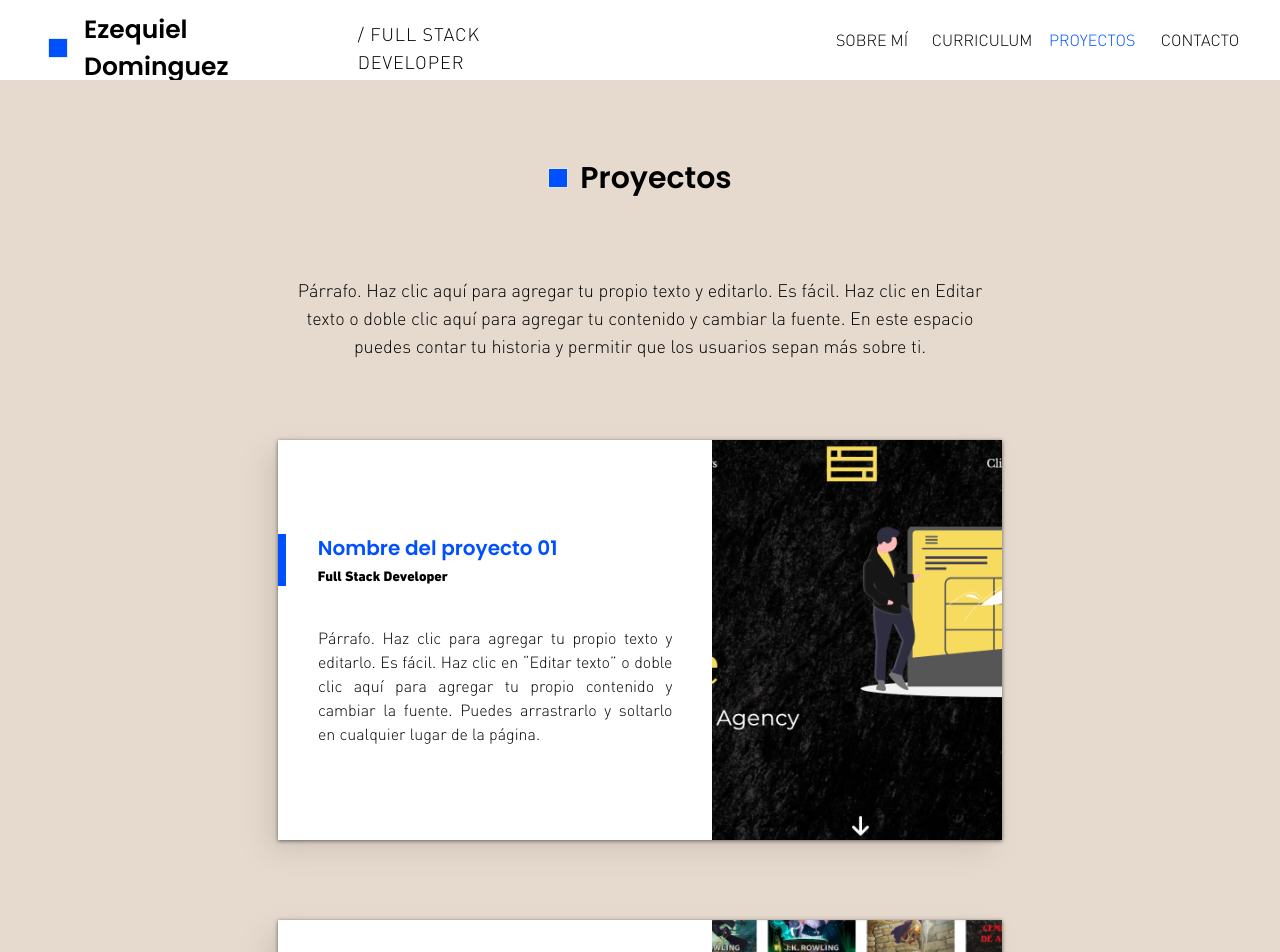
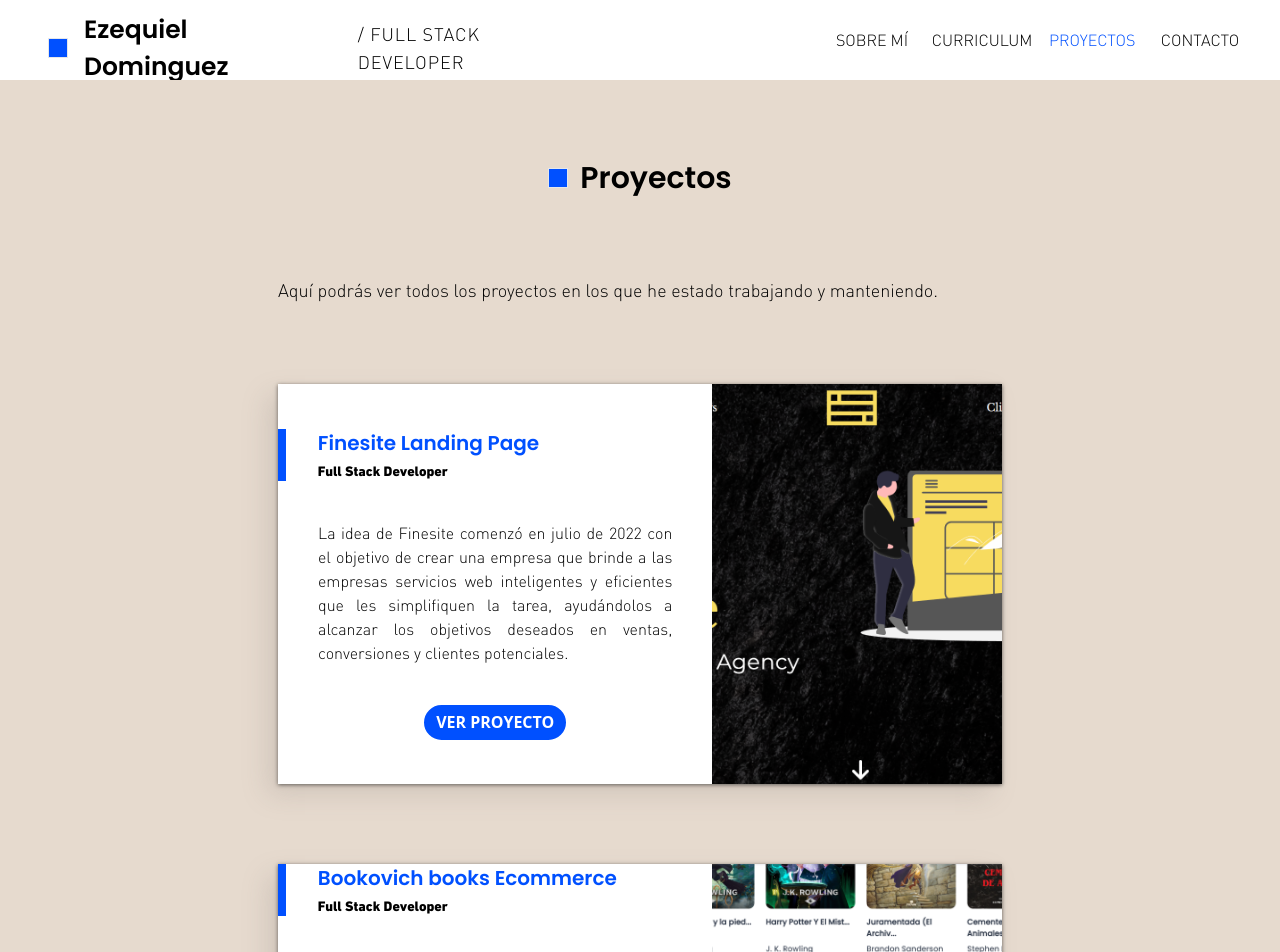
Before and after one commit to Cocahuana/portfolio_nextjs, a Next.js app: page /Proyectos in a window 1280 px wide. Shown: the top 952 px of the page. Built offline with nearby package versions, Linux system fonts and the light colour scheme.

Commit message:
Feat: add real info in Projects and btn to access those projects

```diff
--- a/src/components/templates/Projects/Projects.tsx
+++ b/src/components/templates/Projects/Projects.tsx
@@ -9,35 +9,40 @@ import IMG_beginVegan from "@/assets/images/IMG_beginVegan.jpg";
 import IMG_ecoHotel from "@/assets/images/IMG_ecoHotel.jpg";
 import IMG_ecommerce from "@/assets/images/IMG_ecommerce.png";
 import IMG_finesite from "@/assets/images/IMG_finesite.png";
+import Button from "@/components/elements/Button/Button";
 function Proyectos() {
 	const projects = [
 		{
-			title: "Nombre del proyecto 01",
+			title: "Finesite Landing Page",
 			role: "Full Stack Developer",
 			description:
-				"Párrafo. Haz clic para agregar tu propio texto y editarlo. Es fácil. Haz clic en “Editar texto” o doble clic aquí para agregar tu propio contenido y cambiar la fuente. Puedes arrastrarlo y soltarlo en cualquier lugar de la página.",
+				"La idea de Finesite comenzó en julio de 2022 con el objetivo de crear una empresa que brinde a las empresas servicios web inteligentes y eficientes que les simplifiquen la tarea, ayudándolos a alcanzar los objetivos deseados en ventas, conversiones y clientes potenciales.",
 			photo: IMG_finesite,
+			link: "https://finesiteweb.com/",
 		},
 		{
-			title: "Nombre del proyecto 01",
+			title: "Bookovich books Ecommerce",
 			role: "Full Stack Developer",
 			description:
-				"Párrafo. Haz clic para agregar tu propio texto y editarlo. Es fácil. Haz clic en “Editar texto” o doble clic aquí para agregar tu propio contenido y cambiar la fuente. Puedes arrastrarlo y soltarlo en cualquier lugar de la página.",
+				"Trabajé junto con un equipo de ocho personas para diseñar y desarrollar una aplicación web de comercio electrónico que tenía como objetivo principal vender libros electrónicos en línea. Mi función principal incluye implementar el proyecto y mantenerlo funcionando las 24 horas del día, los 7 días de la semana, asignar tickets/funciones a mis compañeros de equipo, revisión de código, depuración, programación en pares, código de refactorización, creación de nuevas funciones.",
 			photo: IMG_ecommerce,
+			link: "https://e-commerce-book-store.vercel.app/",
 		},
 		{
-			title: "Nombre del proyecto 01",
+			title: "Eco Hotel Landing Page",
 			role: "Full Stack Developer",
 			description:
-				"Párrafo. Haz clic para agregar tu propio texto y editarlo. Es fácil. Haz clic en “Editar texto” o doble clic aquí para agregar tu propio contenido y cambiar la fuente. Puedes arrastrarlo y soltarlo en cualquier lugar de la página.",
+				"PRAGMA HOTEL es pionero en la región. Nuestra experiencia y reputación nos convirtieron en el hotel con mayor crecimiento en la zona. El proyecto de renovación de Pragma Hotel está a cargo de la arquitecta y diseñadora Claudia Faena, especialista en wellness y bienestar. Sus diseños tienen una impronta elegante y espectacular.",
 			photo: IMG_ecoHotel,
+			link: "https://eco-hotel.vercel.app/",
 		},
 		{
-			title: "Nombre del proyecto 01",
+			title: "Begin Vegan Landing Page",
 			role: "Full Stack Developer",
 			description:
-				"Párrafo. Haz clic para agregar tu propio texto y editarlo. Es fácil. Haz clic en “Editar texto” o doble clic aquí para agregar tu propio contenido y cambiar la fuente. Puedes arrastrarlo y soltarlo en cualquier lugar de la página.",
+				"Begin Vegan fue la iniciativa a un projecto universitario en Mendoza, donde mediante un QR se podría acceder a esta Landing Page y ver los menues del restaurant quienes trabajan con comida vegana",
 			photo: IMG_beginVegan,
+			link: "https://begin-vegan.vercel.app/",
 		},
 	];
 
@@ -51,11 +56,8 @@ function Proyectos() {
 					</Flex>
 					<Flex>
 						<p className='text-base md:text-lg text-center'>
-							Párrafo. Haz clic aquí para agregar tu propio texto
-							y editarlo. Es fácil. Haz clic en Editar texto o
-							doble clic aquí para agregar tu contenido y cambiar
-							la fuente. En este espacio puedes contar tu historia
-							y permitir que los usuarios sepan más sobre ti.
+							Aquí podrás ver todos los proyectos en los que he
+							estado trabajando y manteniendo.
 						</p>
 					</Flex>
 					{projects.map((project, key) => (
@@ -64,7 +66,7 @@ function Proyectos() {
 							key={key}
 						>
 							<Flex className='h-full flex-col items-center justify-between md:flex-row'>
-								<Flex className='flex-col gap-4 min-h-[250px] max-h-[252px]  py-4 md:py-0 md:h-full md:max-h-full md:justify-center md:w-3/5'>
+								<Flex className='flex-col gap-4 min-h-[250px] max-h-[252px]  py-4 md:py-0 md:h-full md:max-h-full md:justify-center md:w-3/5 items-center'>
 									<Flex className='md:mb-6'>
 										<div className='h-full w-2 bg-[color:var(--primary-bg)]' />
 										<Flex className='flex-col gap-1 px-4 md:px-8'>
@@ -76,9 +78,15 @@ function Proyectos() {
 											</p>
 										</Flex>
 									</Flex>
-									<p className='px-4 md:px-10 text-base text-justify'>
+									<p className='px-4 md:px-10 text-base text-justify mb-6'>
 										{project.description}
 									</p>
+									<Button
+										text='Ver proyecto'
+										active={true}
+										href={project.link}
+										target='__blank'
+									/>
 								</Flex>
 								<Flex className='w-full max-h-[252px] md:h-full md:max-h-full md:w-2/5 '>
 									<Image
```
